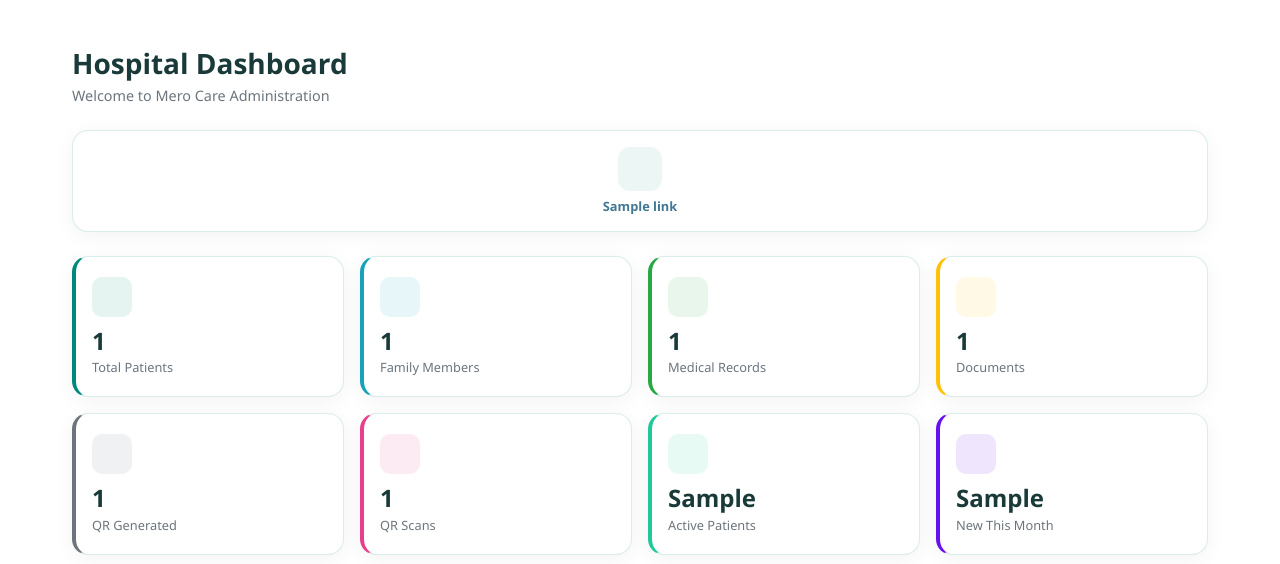
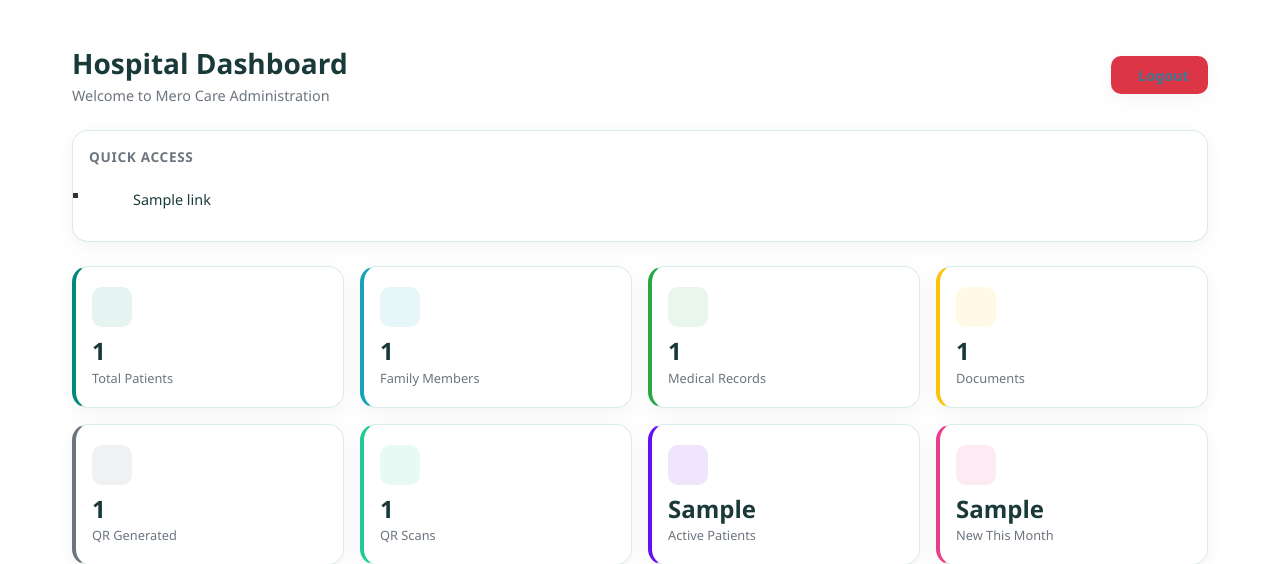
Before and after one commit to Kripa845/Digital-Health-Record-System-1, a Django app: template EHEALTH-SYSTEM/backend/templates/admin/index.html in a window 1280 px wide. Shown: the part 92-656 px from the top of the page. Run offline with Django 5.2, Linux system fonts and the light colour scheme; the template is opened without the code that fills it: most values are stand-ins (such as "Sample title", 1, 10 or a date in 2020).

Commit message:
Admin frontend change again

```diff
--- a/EHEALTH-SYSTEM/backend/apps/accounts/views.py
+++ b/EHEALTH-SYSTEM/backend/apps/accounts/views.py
@@ -414,6 +414,10 @@ def public_profile(request, token):
 
     family_member = FamilyMemberProfile.objects.filter(qr_token=token).first()
     if family_member:
+        FamilyMemberProfile.objects.filter(pk=family_member.pk).update(
+            scan_count=F('scan_count') + 1,
+            last_scanned_at=now,
+        )
         family_member.refresh_from_db()
         docs = PatientDocument.objects.filter(family_member=family_member)
         return Response({
--- a/EHEALTH-SYSTEM/backend/templates/admin/index.html
+++ b/EHEALTH-SYSTEM/backend/templates/admin/index.html
@@ -27,6 +27,11 @@
 
     .page-header {
         margin-bottom: 1.5rem;
+        display: flex;
+        justify-content: space-between;
+        align-items: center;
+        flex-wrap: wrap;
+        gap: 1rem;
     }
     .page-header h1 {
         font-size: 1.5rem;
@@ -39,49 +44,72 @@
         margin: 0.25rem 0 0;
         font-size: 0.9rem;
     }
+    .logout-btn {
+        display: inline-flex;
+        align-items: center;
+        gap: 0.5rem;
+        padding: 0.6rem 1.2rem;
+        background: #dc3545;
+        color: #fff;
+        border-radius: 10px;
+        text-decoration: none;
+        font-weight: 600;
+        font-size: 0.9rem;
+        transition: all 0.2s ease;
+        box-shadow: var(--shadow);
+    }
+    .logout-btn:hover {
+        background: #c82333;
+        transform: translateY(-2px);
+        box-shadow: var(--shadow-hover);
+        color: #fff;
+    }
 
-    .quick-links {
-        display: grid;
-        grid-template-columns: repeat(auto-fit, minmax(150px, 1fr));
-        gap: 0.75rem;
+    .sidebar-nav {
+        background: var(--card-bg);
+        border-radius: var(--radius);
+        padding: 1rem;
+        box-shadow: var(--shadow);
+        border: 1px solid var(--border);
         margin-bottom: 1.5rem;
     }
-    .quick-link {
-        background: var(--card-bg);
-        border: 1px solid var(--border);
-        border-radius: var(--radius);
-        padding: 1rem 0.75rem;
-        text-align: center;
+    .sidebar-nav h3 {
+        font-size: 0.85rem;
+        text-transform: uppercase;
+        letter-spacing: 0.05em;
+        color: var(--muted);
+        margin: 0 0 0.75rem;
+        font-weight: 700;
+    }
+    .sidebar-nav ul {
+        list-style: none;
+        padding: 0;
+        margin: 0;
+    }
+    .sidebar-nav li {
+        margin-bottom: 0.25rem;
+    }
+    .sidebar-nav a {
+        display: flex;
+        align-items: center;
+        gap: 0.75rem;
+        padding: 0.65rem 0.75rem;
+        border-radius: 10px;
+        color: var(--text);
         text-decoration: none;
-        color: var(--text);
-        transition: all 0.2s ease;
-        box-shadow: var(--shadow);
-        display: flex;
-        flex-direction: column;
-        align-items: center;
-        gap: 0.5rem;
+        font-size: 0.9rem;
+        font-weight: 500;
+        transition: all 0.15s ease;
     }
-    .quick-link:hover {
-        transform: translateY(-3px);
-        box-shadow: var(--shadow-hover);
-        border-color: rgba(0,137,123,0.3);
+    .sidebar-nav a:hover {
+        background: rgba(0,137,123,0.06);
         color: var(--primary);
     }
-    .quick-link .ql-icon {
-        font-size: 1.5rem;
-        width: 44px;
-        height: 44px;
-        display: flex;
-        align-items: center;
-        justify-content: center;
-        border-radius: 12px;
-        background: rgba(0,137,123,0.08);
+    .sidebar-nav a i {
+        width: 20px;
+        text-align: center;
         color: var(--primary);
-    }
-    .quick-link .ql-name {
-        font-weight: 600;
-        font-size: 0.8rem;
-        line-height: 1.2;
+        font-size: 0.95rem;
     }
 
     .dashboard-stats {
@@ -177,10 +205,6 @@
         .page-header h1 {
             font-size: 1.75rem;
         }
-        .quick-links {
-            grid-template-columns: repeat(auto-fit, minmax(180px, 1fr));
-            gap: 1rem;
-        }
         .dashboard-stats {
             grid-template-columns: repeat(auto-fit, minmax(220px, 1fr));
             gap: 1rem;
@@ -204,6 +228,10 @@
         .dashboard-wrap {
             padding: 0.75rem;
         }
+        .page-header {
+            flex-direction: column;
+            align-items: flex-start;
+        }
         .stat-card {
             padding: 1rem 0.75rem;
         }
@@ -220,17 +248,27 @@
 {% block content %}
 <div class="dashboard-wrap">
     <div class="page-header">
-        <h1>Hospital Dashboard</h1>
-        <p>Welcome to Mero Care Administration</p>
+        <div>
+            <h1>Hospital Dashboard</h1>
+            <p>Welcome to Mero Care Administration</p>
+        </div>
+        <a href="{% url 'admin:logout' %}" class="logout-btn">
+            <i class="fas fa-sign-out-alt"></i> Logout
+        </a>
     </div>
 
-    <div class="quick-links">
-        {% for link in quick_links %}
-        <a href="{{ link.url }}" class="quick-link">
-            <div class="ql-icon"><i class="{{ link.icon }}"></i></div>
-            <div class="ql-name">{{ link.name }}</div>
-        </a>
-        {% endfor %}
+    <div class="sidebar-nav">
+        <h3>Quick Access</h3>
+        <ul>
+            {% for link in quick_links %}
+            <li>
+                <a href="{{ link.url }}">
+                    <i class="{{ link.icon }}"></i>
+                    {{ link.name }}
+                </a>
+            </li>
+            {% endfor %}
+        </ul>
     </div>
 
     <div class="dashboard-stats">
@@ -259,17 +297,17 @@
             <div class="stat-value">{{ stats.total_qr_generated }}</div>
             <div class="stat-label">QR Generated</div>
         </a>
-        <a href="/admin/core/patientprofile/" class="stat-card pink">
+        <a href="/admin/core/patientprofile/" class="stat-card teal">
             <div class="stat-icon"><i class="fas fa-eye"></i></div>
             <div class="stat-value">{{ stats.total_qr_scans }}</div>
             <div class="stat-label">QR Scans</div>
         </a>
-        <a href="/admin/core/patientprofile/" class="stat-card teal">
+        <a href="/admin/core/patientprofile/" class="stat-card navy">
             <div class="stat-icon"><i class="fas fa-user-check"></i></div>
             <div class="stat-value">{{ stats.active_patients }}</div>
             <div class="stat-label">Active Patients</div>
         </a>
-        <a href="/admin/core/patientprofile/" class="stat-card navy">
+        <a href="/admin/core/patientprofile/" class="stat-card pink">
             <div class="stat-icon"><i class="fas fa-user-plus"></i></div>
             <div class="stat-value">{{ stats.new_patients_this_month }}</div>
             <div class="stat-label">New This Month</div>
```
Also changed, not shown: EHEALTH-SYSTEM/backend/backend/settings.py (+7 -11 lines), EHEALTH-SYSTEM/backend/core/dashboard_data.py (+23 -6 lines).
